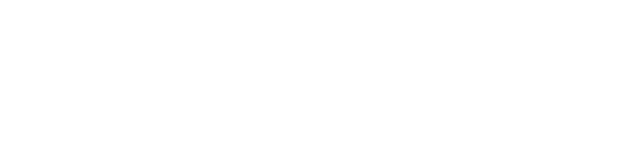
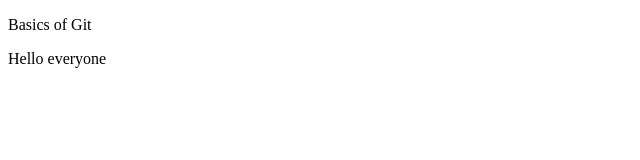
Before and after one commit to Swethamerugu653/git_tutorial, a plain HTML site: page lecture1.html in a window 1280 px wide. Shown: the whole page, without its empty margins (0-640 px from the left). Drawn offline with Linux system fonts and the light colour scheme.

Commit message:
added <p>

```diff
--- a/lecture1.html
+++ b/lecture1.html
@@ -6,6 +6,7 @@
     <title>Lecture 1 on git</title>
 </head>
 <body>
-
+   <p>Basics of Git</p>
+    <p>Hello everyone</p>
 </body>
 </html>
```
